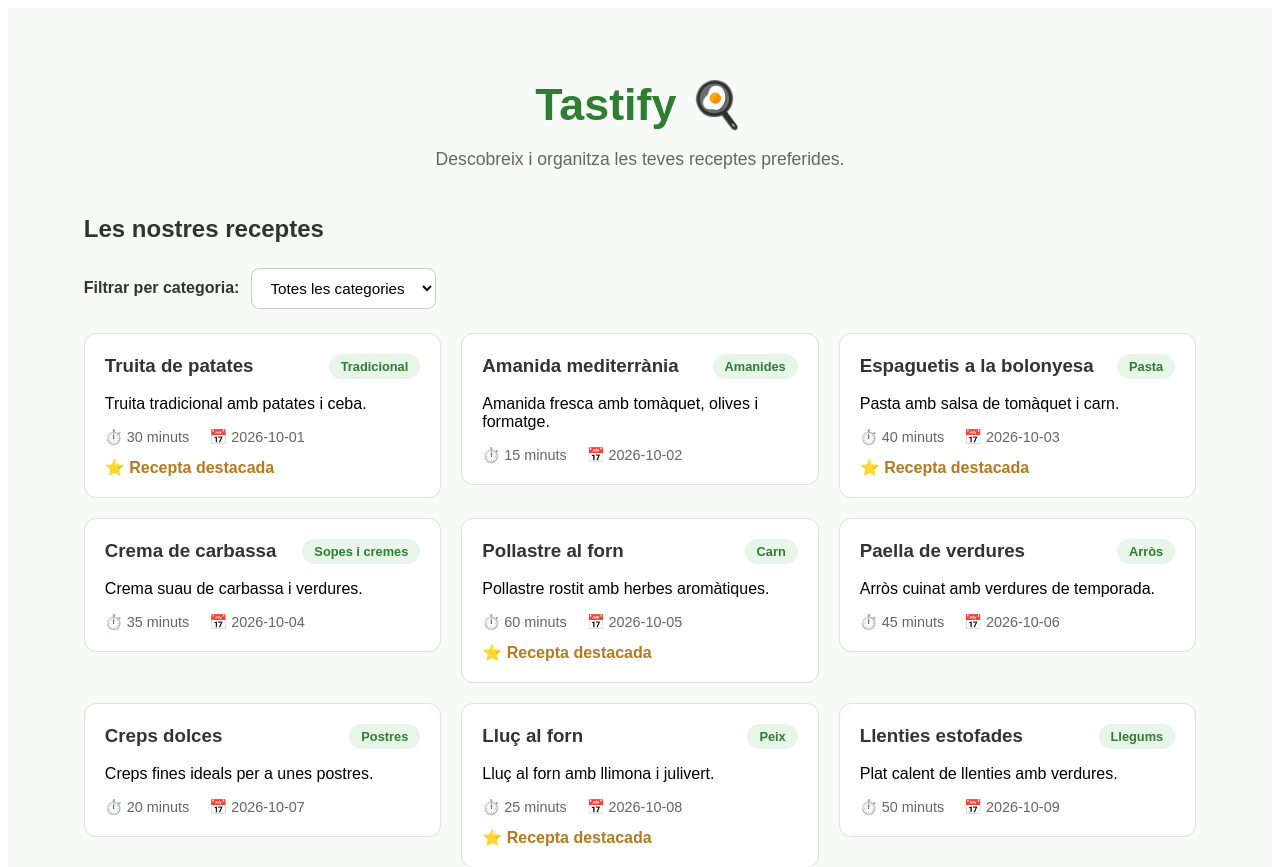
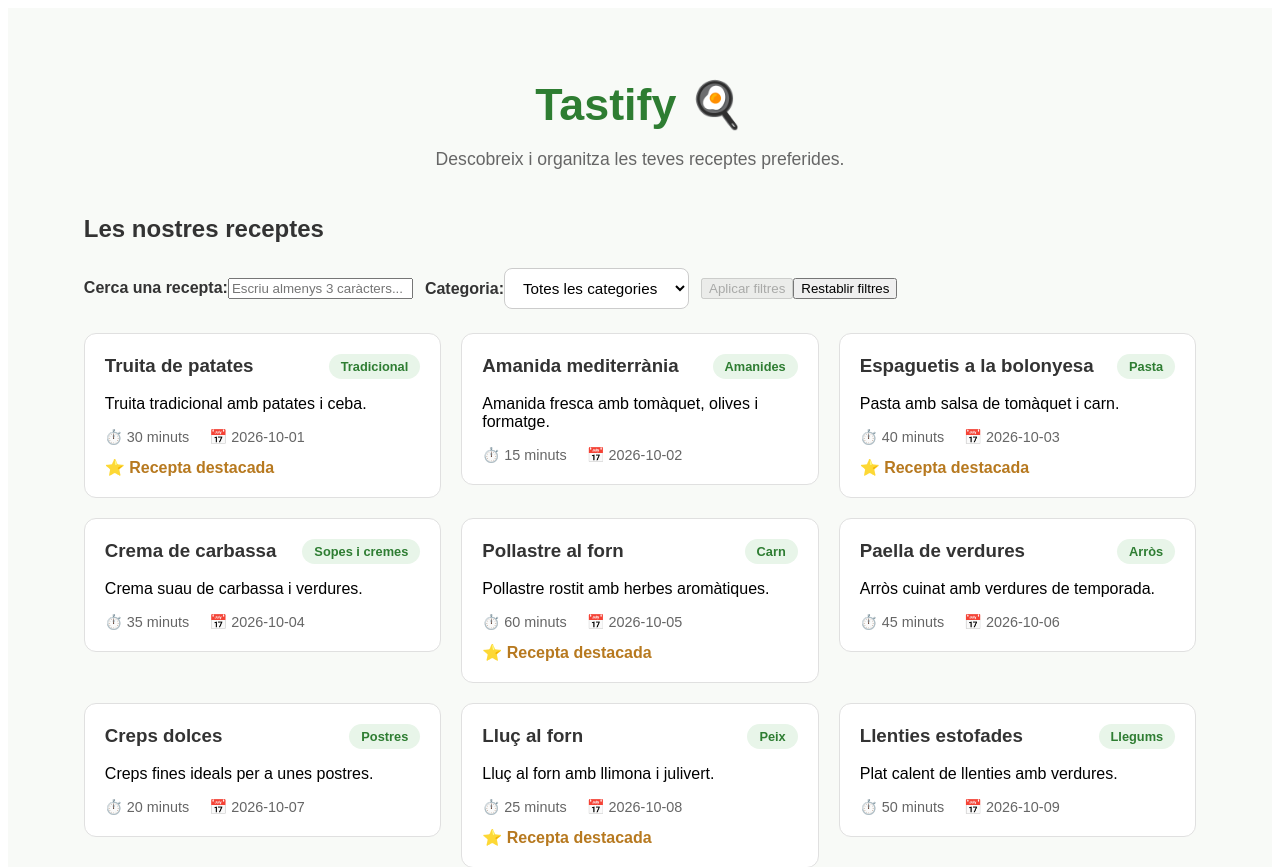
Before and after one commit to elisabethrb2003/ioc-angular-tastify-elisabeth-remeseiro, an Angular app: page / in a window 1280 px wide. Shown: the top 867 px of the page. Built offline with nearby package versions, Linux system fonts and the light colour scheme.

Commit message:
Implement recipe filters form with validation

```diff
--- a/src/app/app.component.html
+++ b/src/app/app.component.html
@@ -9,7 +9,7 @@
 
     <app-recipe-filter
       [categories]="categories"
-      (categorySelected)="onCategorySelected($event)"
+      (filtersApplied)="onFiltersApplied($event)"
     />
 
     <app-recipe-list
--- a/src/app/app.component.ts
+++ b/src/app/app.component.ts
@@ -13,9 +13,9 @@ import { RecipeFilterComponent } from './components/recipe-filter/recipe-filter.
 })
 export class App {
   public appName = 'Tastify';
-
   recipes: Recipe[] = RECIPES_MOCK;
   selectedCategory = 'Totes';
+  searchText = '';
   selectedRecipe: Recipe | null = null;
 
   get categories(): string[] {
@@ -23,17 +23,22 @@ export class App {
   }
 
   get filteredRecipes(): Recipe[] {
-    if (this.selectedCategory === 'Totes') {
-      return this.recipes;
-    }
+    return this.recipes.filter(recipe => {
+      const matchesCategory =
+        this.selectedCategory === 'Totes' ||
+        recipe.category === this.selectedCategory;
 
-    return this.recipes.filter(
-      recipe => recipe.category === this.selectedCategory
-    );
+      const matchesText =
+        recipe.title.toLowerCase().includes(this.searchText.toLowerCase()) ||
+        recipe.description.toLowerCase().includes(this.searchText.toLowerCase());
+
+      return matchesCategory && matchesText;
+    });
   }
 
-  onCategorySelected(category: string): void {
-    this.selectedCategory = category;
+  onFiltersApplied(filters: { searchText: string; category: string }): void {
+    this.searchText = filters.searchText;
+    this.selectedCategory = filters.category;
     this.selectedRecipe = null;
   }
 
--- a/src/app/components/recipe-filter/recipe-filter.component.html
+++ b/src/app/components/recipe-filter/recipe-filter.component.html
@@ -1,10 +1,37 @@
-<div class="recipe-filter">
-  <label for="category">Filtrar per categoria:</label>
+<form #filterForm="ngForm" (ngSubmit)="applyFilters()" class="recipe-filter">
+
+  <div class="filter-field">
+    <label for="searchText">Cerca una recepta:</label>
+
+    <input
+      type="text"
+      id="searchText"
+      name="searchText"
+      [(ngModel)]="searchText"
+      required
+      minlength="3"
+      #searchInput="ngModel"
+      placeholder="Escriu almenys 3 caràcters..."
+    />
+
+    @if (searchInput.invalid && (searchInput.dirty || searchInput.touched)) {
+      <p class="error-message">
+        @if (searchInput.errors?.['required']) {
+          El camp de cerca és obligatori.
+        } @else if (searchInput.errors?.['minlength']) {
+          La cerca ha de tenir almenys 3 caràcters.
+        }
+      </p>
+    }
+  </div>
+
+  <div class="filter-field">
+    <label for="category">Categoria:</label>
 
     <select
       id="category"
-    #categorySelect
-    (change)="onCategoryChange(categorySelect.value)"
+      name="category"
+      [(ngModel)]="selectedCategory"
     >
       <option value="Totes">Totes les categories</option>
 
@@ -13,3 +40,15 @@
       }
     </select>
   </div>
+
+  <div class="filter-buttons">
+    <button type="submit" [disabled]="filterForm.invalid">
+      Aplicar filtres
+    </button>
+
+    <button type="button" (click)="resetFilters()">
+      Restablir filtres
+    </button>
+  </div>
+
+</form>
--- a/src/app/components/recipe-filter/recipe-filter.component.ts
+++ b/src/app/components/recipe-filter/recipe-filter.component.ts
@@ -1,18 +1,39 @@
 import { Component, Input, Output, EventEmitter } from '@angular/core';
+import { FormsModule } from '@angular/forms';
 
 @Component({
   selector: 'app-recipe-filter',
   standalone: true,
-  imports: [],
+  imports: [FormsModule],
   templateUrl: './recipe-filter.component.html',
   styleUrl: './recipe-filter.component.scss'
 })
+
 export class RecipeFilterComponent {
   @Input() categories: string[] = [];
 
-  @Output() categorySelected = new EventEmitter<string>();
+  @Output() filtersApplied = new EventEmitter<{
+  searchText: string;
+  category: string;
+  }>();
 
-  onCategoryChange(category: string): void {
-    this.categorySelected.emit(category);
+  searchText: string = '';
+  selectedCategory: string = 'Totes';
+
+  applyFilters(): void {
+    this.filtersApplied.emit({
+      searchText: this.searchText.trim(),
+      category: this.selectedCategory
+    });
+  }
+
+  resetFilters(): void {
+    this.searchText = '';
+    this.selectedCategory = 'Totes';
+
+    this.filtersApplied.emit({
+      searchText: '',
+      category: 'Totes'
+    });
   }
 }
```
Lines whose indentation alone changed are shown as unchanged.
